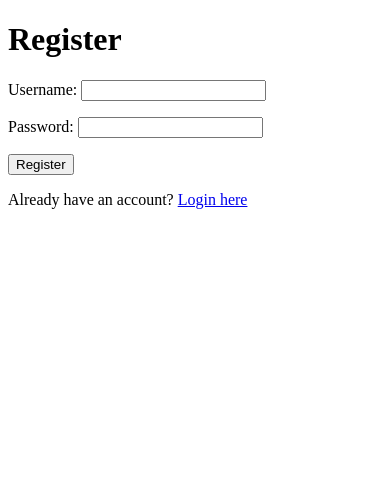
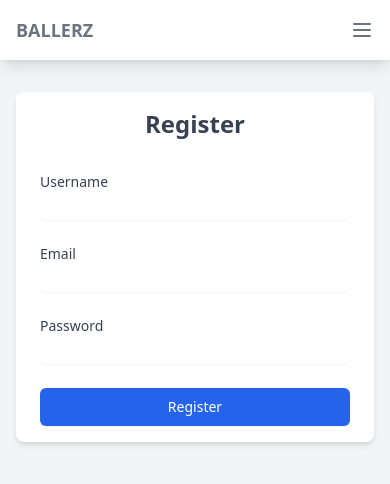
Before and after one commit to adamkorompai/BALLERZ, a Flask app: page /auth/register in a window 390 px wide. Shown: the top 484 px of the page. Run offline with Flask 3, Linux system fonts and the light colour scheme; some libraries are stand-ins or nearby versions.

Commit message:
Added some tailwind css and user profile + email

```diff
--- a/app/__init__.py
+++ b/app/__init__.py
@@ -14,8 +14,10 @@ def create_app(config_class=Config):
     # Register blueprints
     from app.routes.auth import auth_bp
     from app.routes.main import main_bp
+    from app.routes.profile import profile_bp
     app.register_blueprint(auth_bp)
     app.register_blueprint(main_bp)
+    app.register_blueprint(profile_bp)
 
     # Create database tables
     with app.app_context():
--- a/app/models/user.py
+++ b/app/models/user.py
@@ -5,6 +5,7 @@ from werkzeug.security import generate_password_hash, check_password_hash
 class User(UserMixin, db.Model):
     id = db.Column(db.Integer, primary_key=True)
     username = db.Column(db.String(80), unique=True, nullable=False)
+    email = db.Column(db.String(120), unique=True, nullable=False)
     password = db.Column(db.String(500), nullable=False)
 
     def set_password(self, password):
--- a/app/routes/auth.py
+++ b/app/routes/auth.py
@@ -2,8 +2,14 @@ from flask import Blueprint, render_template, redirect, url_for, request, flash
 from flask_login import login_user, logout_user, current_user
 from app.models.user import User
 from app.extensions import db
+import re
 
 auth_bp = Blueprint('auth', __name__, url_prefix='/auth')
+
+def is_valid_email(email):
+    # Basic email validation
+    pattern = r'^[a-zA-Z0-9._%+-]+@[a-zA-Z0-9.-]+\.[a-zA-Z]{2,}$'
+    return re.match(pattern, email) is not None
 
 @auth_bp.route('/register', methods=['GET', 'POST'])
 def register():
@@ -12,17 +18,25 @@ def register():
 
     if request.method == 'POST':
         username = request.form['username']
+        email = request.form['email']
         password = request.form['password']
 
-        # Check if user already exists
-        user = User.query.filter_by(username=username).first()
-        if user:
+        # Validate email format
+        if not is_valid_email(email):
+            flash('Invalid email address')
+            return redirect(url_for('auth.register'))
+
+        # Check if username or email already exists
+        if User.query.filter_by(username=username).first():
             flash('Username already exists')
             return redirect(url_for('auth.register'))
 
+        if User.query.filter_by(email=email).first():
+            flash('Email already registered')
+            return redirect(url_for('auth.register'))
+
         try:
-            # Create new user with initial password
-            new_user = User(username=username, password='')
+            new_user = User(username=username, email=email)
             new_user.set_password(password)
 
             db.session.add(new_user)
@@ -30,7 +44,7 @@ def register():
             flash('Registration successful! Please login.')
             return redirect(url_for('auth.login'))
         except Exception as e:
-            print(f"Registration error: {str(e)}")  # Add debug print
+            print(f"Registration error: {str(e)}")
             db.session.rollback()
             flash('An error occurred. Please try again.')
             return redirect(url_for('auth.register'))
--- a/app/templates/auth/register.html
+++ b/app/templates/auth/register.html
@@ -1,22 +1,34 @@
-<!DOCTYPE html>
-<html>
-<head>
-    <title>Register</title>
-</head>
-<body>
-    <h1>Register</h1>
-    {% with messages = get_flashed_messages() %}
-        {% if messages %}
-            {% for message in messages %}
-                <p style="color: red;">{{ message }}</p>
-            {% endfor %}
-        {% endif %}
-    {% endwith %}
-    <form method="POST">
-        <p>Username: <input type="text" name="username" required></p>
-        <p>Password: <input type="password" name="password" required></p>
-        <p><input type="submit" value="Register"></p>
-    </form>
-    <p>Already have an account? <a href="{{ url_for('auth.login') }}">Login here</a></p>
-</body>
-</html>
+{% extends "base.html" %}
+
+{% block title %}Register{% endblock %}
+
+{% block content %}
+<div class="max-w-md mx-auto bg-white rounded-lg shadow-md overflow-hidden">
+    <div class="px-6 py-4">
+        <h2 class="text-2xl font-bold text-center text-gray-700 mb-8">Register</h2>
+        <form method="POST" class="space-y-6">
+            <div>
+                <label for="username" class="block text-sm font-medium text-gray-700">Username</label>
+                <input type="text" name="username" id="username" required
+                       class="mt-1 block w-full rounded-md border-gray-300 shadow-sm focus:border-blue-500 focus:ring-blue-500">
+            </div>
+            <div>
+                <label for="email" class="block text-sm font-medium text-gray-700">Email</label>
+                <input type="email" name="email" id="email" required
+                       class="mt-1 block w-full rounded-md border-gray-300 shadow-sm focus:border-blue-500 focus:ring-blue-500">
+            </div>
+            <div>
+                <label for="password" class="block text-sm font-medium text-gray-700">Password</label>
+                <input type="password" name="password" id="password" required
+                       class="mt-1 block w-full rounded-md border-gray-300 shadow-sm focus:border-blue-500 focus:ring-blue-500">
+            </div>
+            <div>
+                <button type="submit"
+                        class="w-full flex justify-center py-2 px-4 border border-transparent rounded-md shadow-sm text-sm font-medium text-white bg-blue-600 hover:bg-blue-700 focus:outline-none focus:ring-2 focus:ring-offset-2 focus:ring-blue-500">
+                    Register
+                </button>
+            </div>
+        </form>
+    </div>
+</div>
+{% endblock %}
--- /dev/null
+++ b/app/templates/base.html
@@ -0,0 +1,109 @@
+<!DOCTYPE html>
+<html lang="en">
+<head>
+    <meta charset="UTF-8">
+    <meta name="viewport" content="width=device-width, initial-scale=1.0">
+    <title>{% block title %}{% endblock %}</title>
+    <script src="https://cdn.tailwindcss.com"></script>
+</head>
+<body class="bg-gray-100">
+    <!-- Navigation -->
+    <nav class="bg-white shadow-lg">
+        <div class="max-w-6xl mx-auto px-4">
+            <div class="flex justify-between">
+                <div class="flex space-x-7">
+                    <!-- Website Logo -->
+                    <div>
+                        <a href="{{ url_for('main.index') }}" class="flex items-center py-4">
+                            <span class="font-semibold text-gray-500 text-lg">BALLERZ</span>
+                        </a>
+                    </div>
+                    <!-- Primary Navbar items -->
+                    <div class="hidden md:flex items-center space-x-1">
+                        <a href="{{ url_for('main.index') }}"
+                           class="py-4 px-2 text-gray-500 hover:text-blue-500 transition duration-300">Home</a>
+                        {% if current_user.is_authenticated %}
+                        <a href="{{ url_for('main.welcome') }}"
+                           class="py-4 px-2 text-gray-500 hover:text-blue-500 transition duration-300">Dashboard</a>
+                        <a href="{{ url_for('profile.view_profile') }}"
+                           class="py-4 px-2 text-gray-500 hover:text-blue-500 transition duration-300">Profile</a>
+                        {% endif %}
+                    </div>
+                </div>
+                <!-- Secondary Navbar items -->
+                <div class="hidden md:flex items-center space-x-3">
+                    {% if current_user.is_authenticated %}
+                        <span class="py-2 px-2 text-gray-500">Welcome, {{ current_user.username }}</span>
+                        <a href="{{ url_for('auth.logout') }}"
+                           class="py-2 px-4 bg-red-500 text-white rounded hover:bg-red-600 transition duration-300">Log Out</a>
+                    {% else %}
+                        <a href="{{ url_for('auth.login') }}"
+                           class="py-2 px-4 text-gray-500 hover:text-blue-500 transition duration-300">Login</a>
+                        <a href="{{ url_for('auth.register') }}"
+                           class="py-2 px-4 bg-blue-500 text-white rounded hover:bg-blue-600 transition duration-300">Register</a>
+                    {% endif %}
+                </div>
+                <!-- Mobile menu button -->
+                <div class="md:hidden flex items-center">
+                    <button class="outline-none mobile-menu-button">
+                        <svg class="w-6 h-6 text-gray-500 hover:text-blue-500"
+                             fill="none" stroke-linecap="round"
+                             stroke-linejoin="round" stroke-width="2"
+                             viewBox="0 0 24 24" stroke="currentColor">
+                            <path d="M4 6h16M4 12h16M4 18h16"></path>
+                        </svg>
+                    </button>
+                </div>
+            </div>
+        </div>
+        <!-- Mobile menu -->
+        <div class="hidden mobile-menu">
+            <ul class="px-4 py-2">
+                <li><a href="{{ url_for('main.index') }}"
+                       class="block py-2 px-4 text-sm hover:bg-gray-100">Home</a></li>
+                {% if current_user.is_authenticated %}
+                    <li><a href="{{ url_for('main.welcome') }}"
+                           class="block py-2 px-4 text-sm hover:bg-gray-100">Dashboard</a></li>
+                    <li><a href="{{ url_for('profile.view_profile') }}"
+                           class="block py-2 px-4 text-sm hover:bg-gray-100">Profile</a></li>
+                    <li><a href="{{ url_for('auth.logout') }}"
+                           class="block py-2 px-4 text-sm hover:bg-gray-100">Logout</a></li>
+                {% else %}
+                    <li><a href="{{ url_for('auth.login') }}"
+                           class="block py-2 px-4 text-sm hover:bg-gray-100">Login</a></li>
+                    <li><a href="{{ url_for('auth.register') }}"
+                           class="block py-2 px-4 text-sm hover:bg-gray-100">Register</a></li>
+                {% endif %}
+            </ul>
+        </div>
+    </nav>
+
+    <!-- Flash Messages -->
+    {% with messages = get_flashed_messages() %}
+        {% if messages %}
+            <div class="max-w-6xl mx-auto px-4 py-4">
+                {% for message in messages %}
+                    <div class="bg-blue-100 border-l-4 border-blue-500 text-blue-700 p-4 mb-4" role="alert">
+                        <p>{{ message }}</p>
+                    </div>
+                {% endfor %}
+            </div>
+        {% endif %}
+    {% endwith %}
+
+    <!-- Content -->
+    <main class="max-w-6xl mx-auto px-4 py-8">
+        {% block content %}{% endblock %}
+    </main>
+
+    <!-- Mobile menu JavaScript -->
+    <script>
+        const btn = document.querySelector("button.mobile-menu-button");
+        const menu = document.querySelector(".mobile-menu");
+
+        btn.addEventListener("click", () => {
+            menu.classList.toggle("hidden");
+        });
+    </script>
+</body>
+</html>
```
Also changed, not shown: app/routes/profile.py (added, +40 -0 lines), app/templates/auth/login.html (+29 -22 lines), app/templates/main/welcome.html (+10 -10 lines), app/templates/profile/edit.html (added, +52 -0 lines), app/templates/profile/view.html (added, +31 -0 lines).
